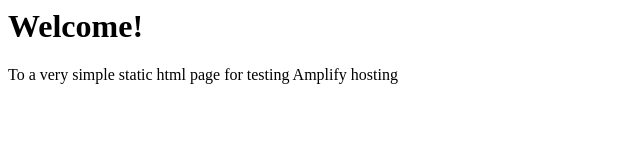
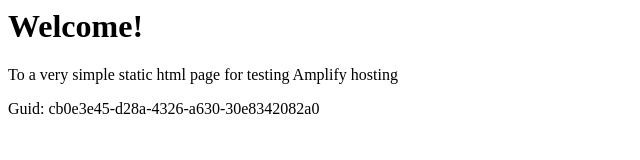
Before and after one commit to aws-aemilia-dub/Github-PR-Commit-Integration-Test-DoNotTouch-GithubWebhookPreviewCanaryTest-v1-prod-eu-west-1, a website: page src/index.html in a window 1280 px wide. Shown: the whole page, without its empty margins (0-640 px from the left). Drawn offline with Linux system fonts and the light colour scheme.

Commit message:
commit from integ tests

```diff
--- a/src/index.html
+++ b/src/index.html
@@ -1,3 +1,5 @@
+
+
 <html lang="en">
 
 <head>
@@ -10,6 +12,6 @@
 <body>
     <h1>Welcome!</h1>
     <p>To a very simple static html page for testing Amplify hosting</p>
-</body>
+    <p>Guid: cb0e3e45-d28a-4326-a630-30e8342082a0</p></body>
 
 </html>
```
